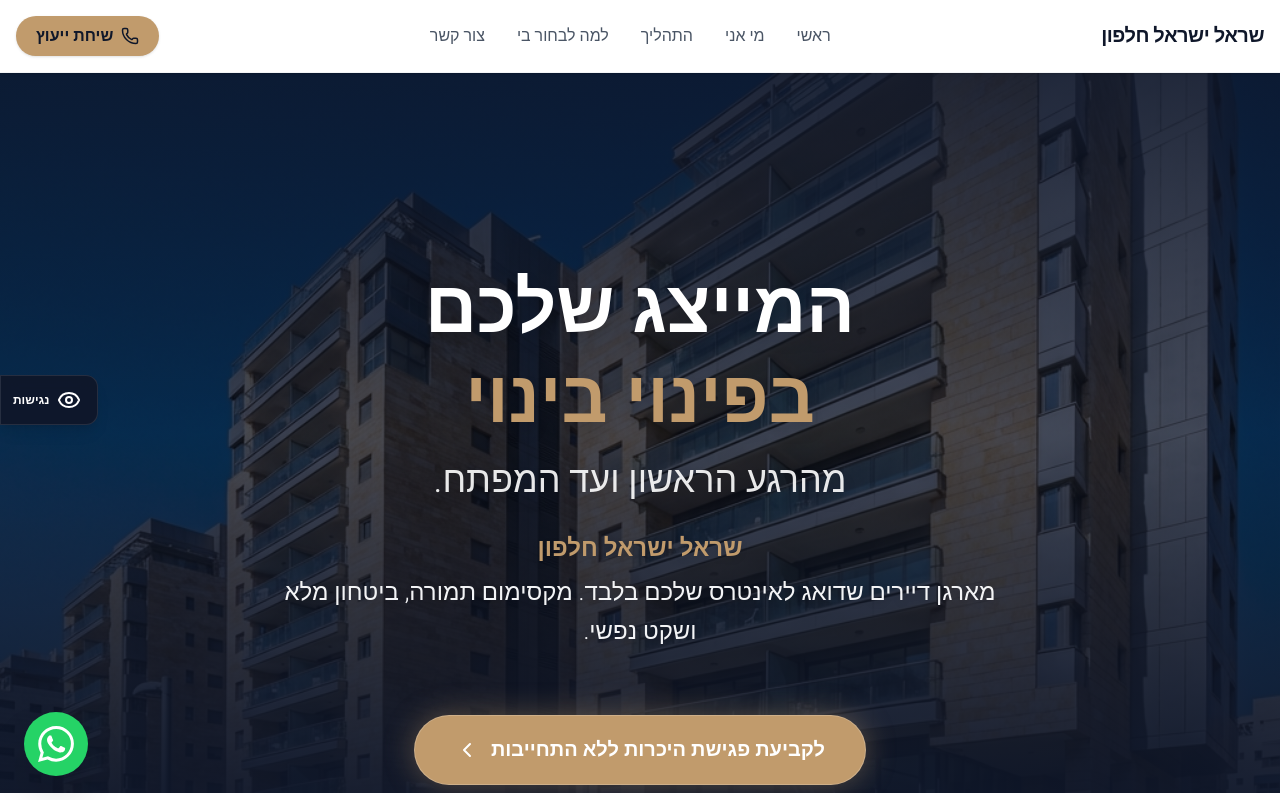
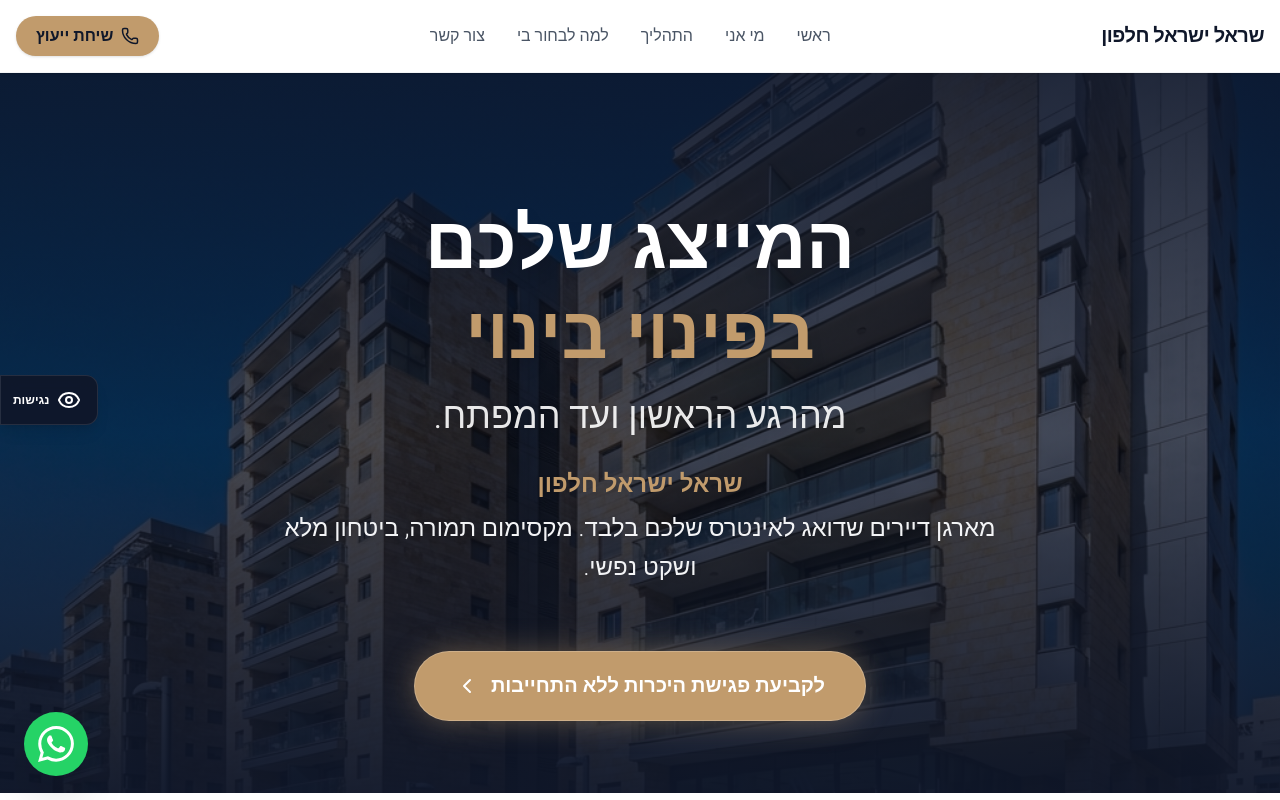
Before and after one commit to AmnonHalili/sarel, a React (Vite) app: page / in a window 1280 px wide. Shown: the top 800 px of the page. Built offline with nearby package versions, Linux system fonts and the light colour scheme.

Commit message:
Update Hero.jsx

```diff
--- a/src/components/Hero.jsx
+++ b/src/components/Hero.jsx
@@ -5,7 +5,7 @@ import { FadeIn } from './Reveal';
 
 const Hero = () => {
     return (
-        <section className="relative min-h-[90vh] flex items-start justify-center pt-32 md:pt-48 overflow-hidden">
+        <section className="relative min-h-[90vh] flex items-start justify-center pt-20 md:pt-32 overflow-hidden">
 
             {/* Background Image & Overlay */}
             <div className="absolute inset-0 z-0">
```
